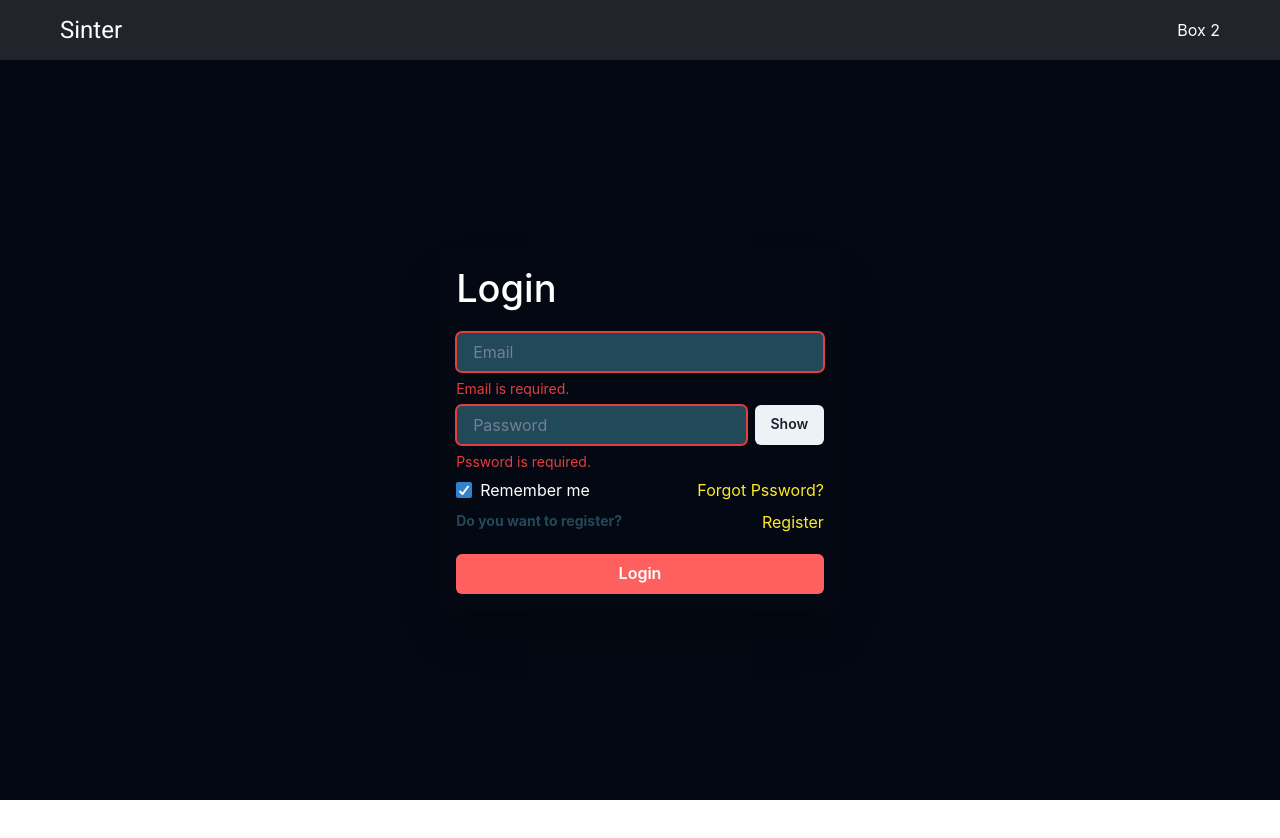
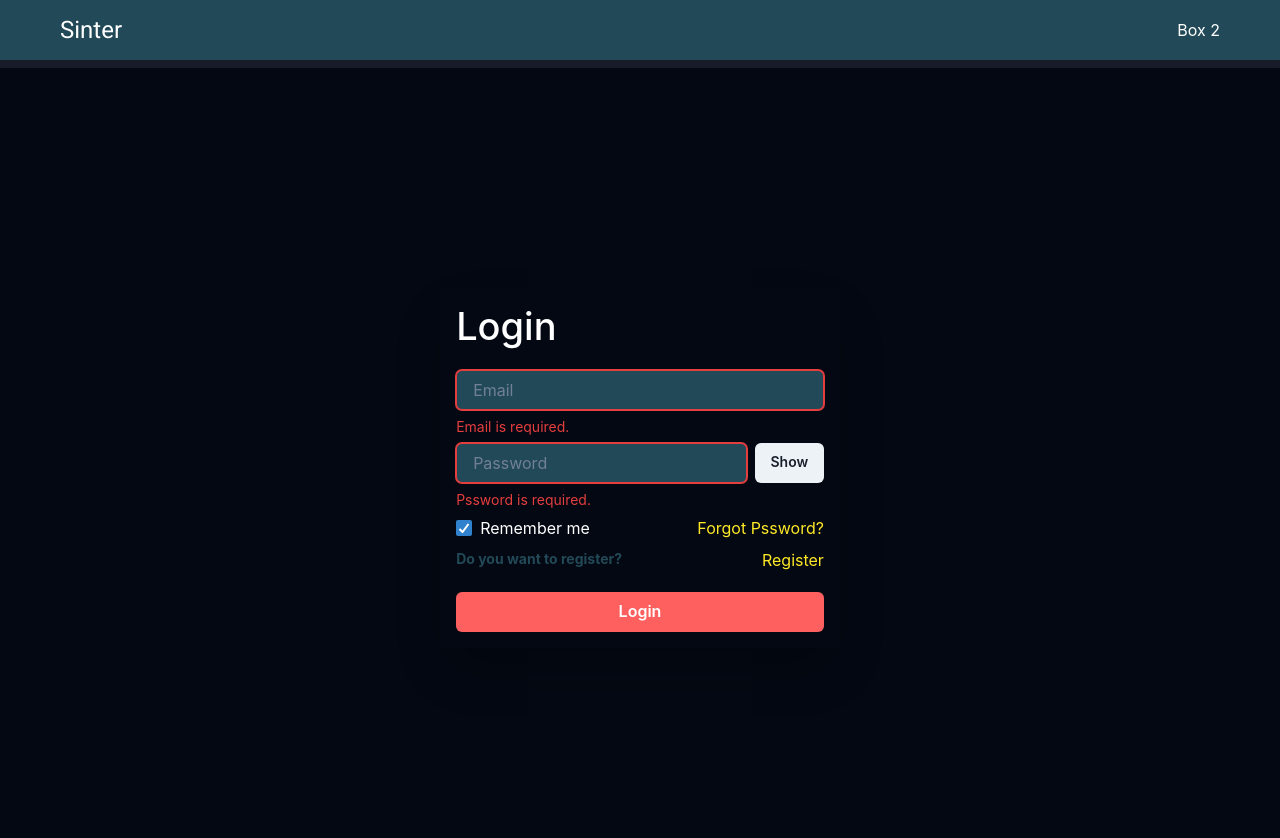
Before and after one commit to sufetter/sinter-metaverse, a Next.js app: page /login in a window 1280 px wide. Shown: the top 838 px of the page. Before the commit the page ends 800 px from the top, so only its background shows below. Built offline with nearby package versions, Linux system fonts and the light colour scheme; no server answers.

Commit message:
yes, i can in API

```diff
--- a/components/Header.tsx
+++ b/components/Header.tsx
@@ -1,17 +1,19 @@
 import React from "react";
 import {Box, Flex, Stack, Spacer, Text} from "@chakra-ui/react";
+import {mainStyles} from "./LayoutCard";
 
 const Header = () => {
   return (
     <Flex
-      bg="#22242C"
+      bg={mainStyles.headerBG}
       color="white"
-      // position="absolute"
       align="center"
-      mx="60px"
       h="60px"
       zIndex={10}
+      w="100%"
+      justify="center"
     >
+      <Flex maxW="1280px" w="100%" align="center" mx="60px">
         <Box>
           <Text fontFamily="Roboto" fontSize="24px">
             Sinter
@@ -20,6 +22,7 @@ const Header = () => {
         <Spacer />
         <Box>Box 2</Box>
       </Flex>
+    </Flex>
   );
 };
 
--- a/components/LayoutCard.tsx
+++ b/components/LayoutCard.tsx
@@ -1,4 +1,4 @@
-import {Box, Flex, Stack, Spacer, Text} from "@chakra-ui/react";
+import {Box, Flex, Stack, Spacer, Text, VStack} from "@chakra-ui/react";
 import Head from "next/head";
 import Header from "./Header";
 
@@ -8,14 +8,17 @@ type LayoutProps = {
   style?: object;
 };
 
+let secondBGColor = "#9D0039";
 export const mainStyles = {
   mainItemColor: "#FF9A02",
-  mainBGColor: "#22242C",
+  mainBGColor: "#171C28",
   sidebarBTNS: "",
   sidebarBTNSHover: "#224957",
-  sidebarBTNSBBorder: "#224957",
+  sidebarBTNSBBorder: secondBGColor,
   getMessages: "#224957",
   sendMessages: "#C1402F",
+  cardBorder: "#224957",
+  headerBG: "#224957",
 };
 
 <link
@@ -38,25 +41,29 @@ export default function LayoutCard({
         />
       </Head>
 
-      <Flex bg={mainStyles.mainBGColor} justify="center">
+      <Flex
+        bg={mainStyles.mainBGColor}
+        minH="100vh"
+        direction="column"
+        {...style} // С хуя ли не работает?
+      >
+        <VStack w="100%">
+          <Header />
           <Flex
             direction="column"
             bg={mainStyles.mainBGColor}
             w="100%"
             maxW="1280px"
             minH="100vh"
-          {...style}
+            mx="60px"
+            flex={1}
           >
-          <Header />
             {/* {main && <Header />} */}
             {children}
-
-          {/* <Flex bg="#030812" color="white">
-            fdjfdj
-          </Flex> */}
-        </Flex>
           </Flex>
           {/* <Footer /> */}
+        </VStack>
+      </Flex>
     </>
   );
 }
--- a/package.json
+++ b/package.json
@@ -13,6 +13,7 @@
     "@chakra-ui/react": "^2.3.6",
     "@emotion/react": "^11.10.4",
     "@emotion/styled": "^11.10.4",
+    "akaneko": "^5.2.3",
     "firebase": "^9.12.1",
     "framer-motion": "^7.6.1",
     "next": "12.3.1",
--- /dev/null
+++ b/pages/api/hentai.tsx
@@ -0,0 +1,11 @@
+const akaneko = require("akaneko");
+let a: any;
+async function yourFunctionName() {
+  a = await akaneko.nsfw.hentai();
+}
+
+yourFunctionName();
+
+export default (req: any, res: any) => {
+  setTimeout(() => res.status(200).json({url: `${a}`}), 500);
+};
--- a/pages/index.tsx
+++ b/pages/index.tsx
@@ -5,6 +5,7 @@ import {ChakraProvider} from "@chakra-ui/react";
 import Register from "./register";
 
 import Link from "next/link";
+import HH from "./../components/HH";
 
 const Home: NextPage = () => {
   return (
@@ -16,7 +17,8 @@ const Home: NextPage = () => {
       </Head>
 
       <ChakraProvider>
-        <Register />
+        {/* <Register /> */}
+        <HH />
       </ChakraProvider>
     </div>
   );
```
Also changed, not shown: components/HH.tsx (added, +24 -0 lines), components/RegisterCard.tsx (+7 -1 lines), 2 other files (tests, documents, lock files or other folders). Lines whose indentation alone changed are shown as unchanged.
